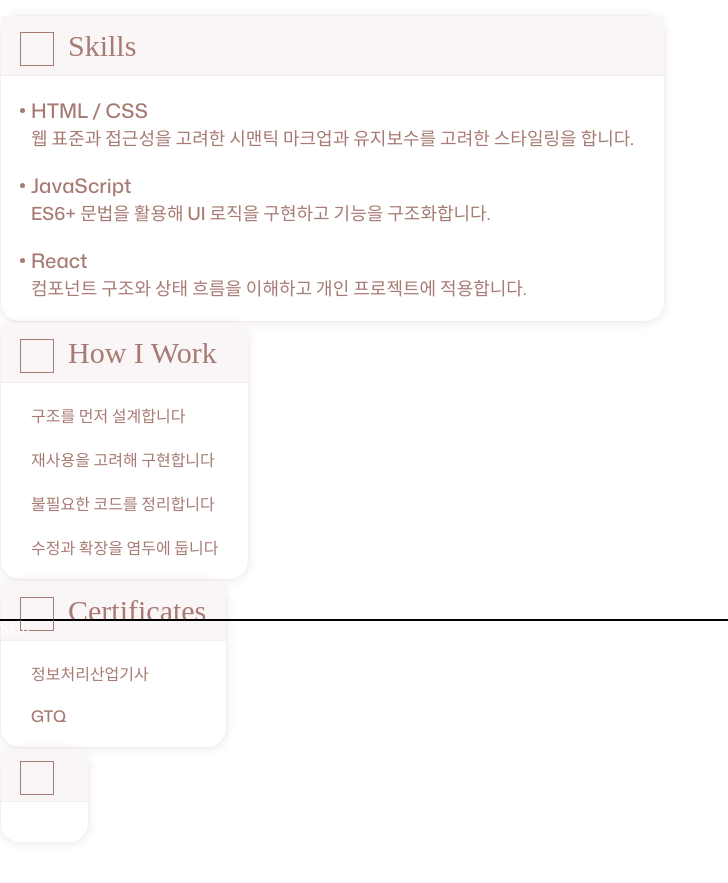
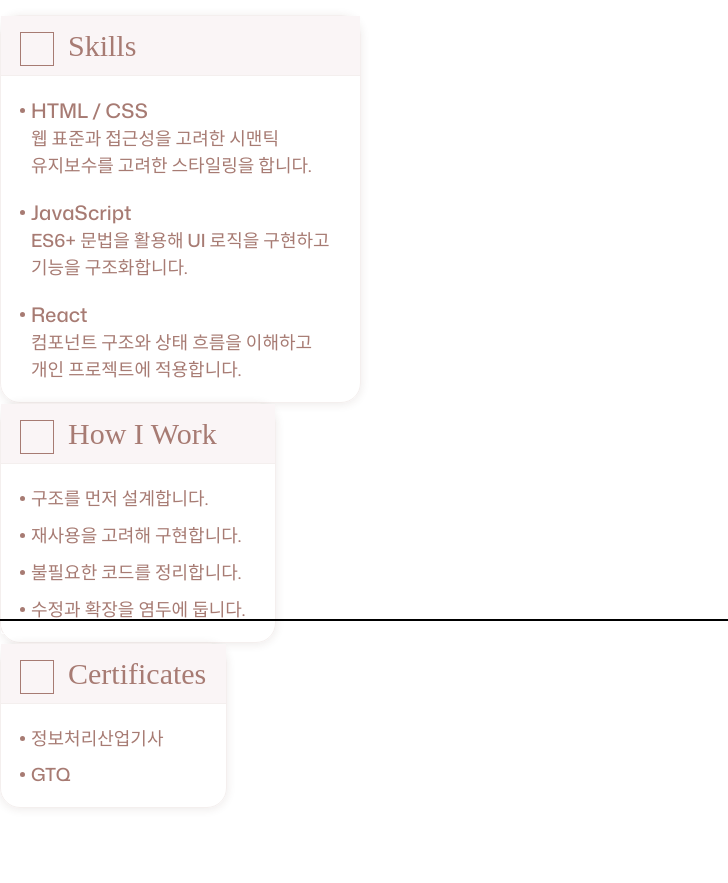
Before and after one commit to yoonsujinn/2026-portfolio, a React (Vite) app: page / in a window 1280 px wide. Shown: the part 980-1863 px from the top of the page, without its empty margins (0-728 px from the left). Built offline with nearby package versions, Linux system fonts and the light colour scheme; a web font is replaced by a local one.

Commit message:
AboutBox 컴포넌트 수정: 동적 클래스 추가 및 리스트 항목에 문단 태그 적용; aboutData 업데이트 및 CSS 스타일 개선

```diff
--- a/src/components/AboutBox.jsx
+++ b/src/components/AboutBox.jsx
@@ -4,7 +4,7 @@ const AboutBox = ({data}) => {
   console.log(data, "data~~~");
   return (
     <>
-      <div className="aboutBox">
+      <div className={`aboutBox aboutBox_${data.type}`}>
         <div className="aboxBoxTitle">
           <div className="logo"></div>
           <div className="titleText">{data.title}</div>
@@ -18,9 +18,17 @@ const AboutBox = ({data}) => {
               </li>
             ))}
           {data.type === "howIwork" &&
-            data.items.map((e, idx) => <li key={idx}> {e.desc}</li>)}
+            data.items.map((e, idx) => (
+              <li key={idx}>
+                <p>{e.desc}</p>
+              </li>
+            ))}
           {data.type === "cert" &&
-            data.items.map((e, idx) => <li key={idx}> {e.desc}</li>)}
+            data.items.map((e, idx) => (
+              <li key={idx}>
+                <p>{e.desc}</p>
+              </li>
+            ))}
         </ul>
       </div>
     </>
--- a/src/data/aboutData.js
+++ b/src/data/aboutData.js
@@ -7,17 +7,18 @@ export const aboutData = [
       {
         name: "HTML / CSS",
         desc: [
-          "웹 표준과 접근성을 고려한 시맨틱 마크업과 유지보수를 고려한 스타일링을 합니다.",
+          "웹 표준과 접근성을 고려한 시맨틱 \n유지보수를 고려한 스타일링을 합니다.",
+          ""
         ],
       },
       {
         name: "JavaScript",
-        desc: "ES6+ 문법을 활용해 UI 로직을 구현하고 기능을 구조화합니다.",
+        desc: "ES6+ 문법을 활용해 UI 로직을 구현하고 \n기능을 구조화합니다.",
       },
       {
         name: "React",
         desc:
-          "컴포넌트 구조와 상태 흐름을 이해하고 개인 프로젝트에 적용합니다.",
+          "컴포넌트 구조와 상태 흐름을 이해하고\n개인 프로젝트에 적용합니다.",
       },
     ],
   },
@@ -25,10 +26,10 @@ export const aboutData = [
     type: "howIwork",
     title: "How I Work",
     items: [
-      {desc: "구조를 먼저 설계합니다"},
-      {desc: "재사용을 고려해 구현합니다"},
-      {desc: "불필요한 코드를 정리합니다"},
-      {desc: "수정과 확장을 염두에 둡니다"},
+      {desc: "구조를 먼저 설계합니다."},
+      {desc: "재사용을 고려해 구현합니다."},
+      {desc: "불필요한 코드를 정리합니다."},
+      {desc: "수정과 확장을 염두에 둡니다."},
     ],
   },
   {
@@ -36,7 +37,7 @@ export const aboutData = [
     title: "Certificates",
     items: [{desc: "정보처리산업기사"}, {desc: ["GTQ"]}],
   },
-  {
-    type : "Experience"
-  }
+  // {
+  //   type : "Experience"
+  // }
 ];
--- a/src/style/aboutBox.css
+++ b/src/style/aboutBox.css
@@ -1,5 +1,10 @@
+.aboutBoxWrap {
+  display: grid;
+}
+
 .aboutBox {
   width: fit-content;
+  height: fit-content;
   border-radius: 20px;
   border: 1px solid #f4efee;
   box-shadow: 0px 1px 10px rgba(65, 42, 28, 0.1);
@@ -25,16 +30,22 @@
 .aboutUl {
   display: flex;
   flex-direction: column;
-  gap: 20px;
+  gap: 10px;
   padding: 20px 30px;
   font-family: "MonaSans_M";
+}
+
+.aboutBox_Skills .aboutUl {
+  gap: 20px;
 }
 
 .aboutUl li > span {
   position: relative;
   font-size: 20px;
 }
-.aboutUl li > span:after {
+.aboutBox_cert .aboutUl li p:after,
+.aboutBox_howIwork .aboutUl li p:after,
+.aboutBox_Skills .aboutUl li > span:after {
   content: "";
   position: absolute;
   top: 44%;
@@ -45,5 +56,9 @@
   background: #a77b73;
 }
 .aboutUl li > p {
+  position: relative;
+  max-width: 363px;
   font-size: 18px;
+  text-align: justify;
+  white-space: pre-line;
 }
```
